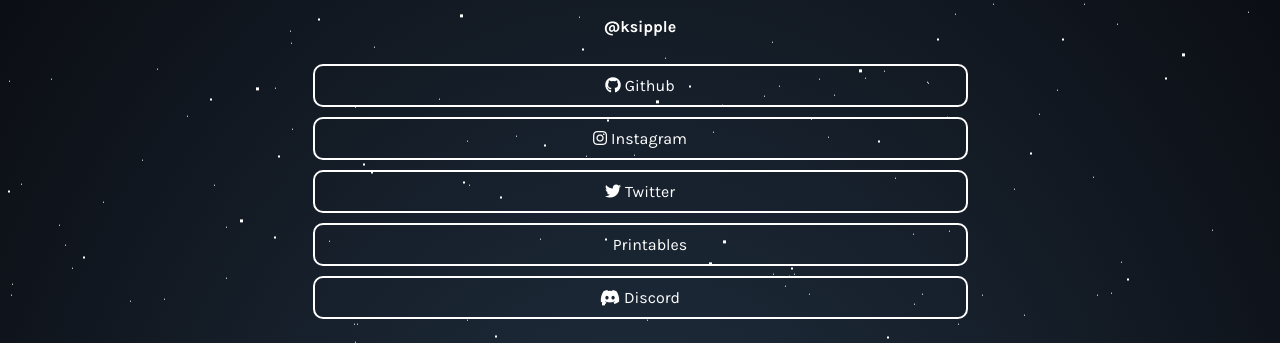
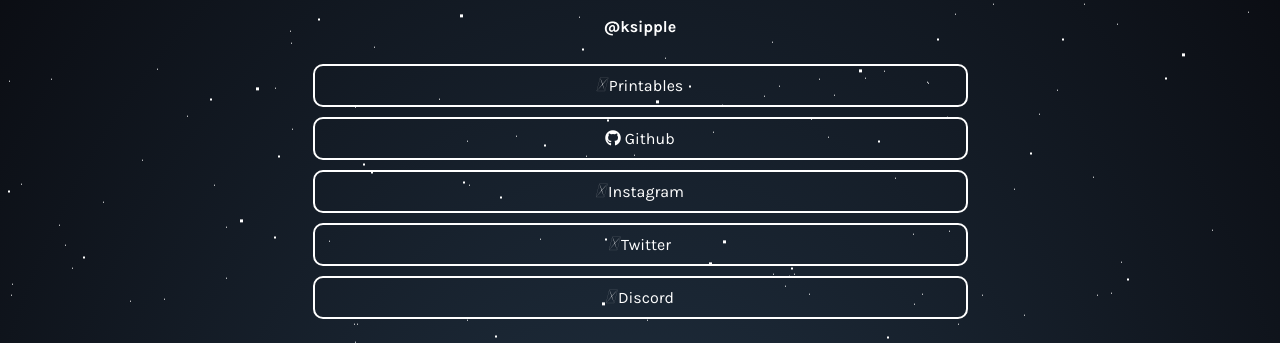
Before and after one commit to ksipple/mc.sippleware.com, a plain HTML site: page index.html in a window 1280 px wide. Shown: the part 145-488 px from the top of the page. Drawn offline with Linux system fonts and the light colour scheme.

Commit message:
fa change

```diff
--- a/index.html
+++ b/index.html
@@ -44,6 +44,9 @@
     </div>
 
     <div id="links">
+      <a class="link" href="https://www.printables.com/@sipple" target="_blank">
+        <i class="fa-solid fa-cube">&nbsp;</i>Printables
+      </a>
       <a class="link" href="https://github.com/ksipple" target="_blank">
         <i class="fab fa-github">&nbsp;</i>Github
       </a>
@@ -54,16 +57,13 @@
         <i class="fab fa-facebook">&nbsp;</i>Facebook
       </a>-->
       <a class="link" href="https://instagram.com/ksipple" target="_blank">
-        <i class="fab fa-instagram">&nbsp;</i>Instagram
+        <i class="fa-solid fa-instagram">&nbsp;</i>Instagram
       </a>
       <a class="link" href="https://twitter.com/sipple" target="_blank">
-        <i class="fab fa-twitter">&nbsp;</i>Twitter
-      </a>
-      <a class="link" href="https://www.printables.com/@sipple" target="_blank">
-        <i class="fab fa-cube">&nbsp;</i>Printables
+        <i class="fa-solid fa-twitter">&nbsp;</i>Twitter
       </a>
       <a class="link" href="https://discord.com/users/ksipple" target="_blank">
-        <i class="fab fa-discord">&nbsp;</i>Discord
+        <i class="fa-solid fa-discord">&nbsp;</i>Discord
       </a>
     </div>
 
```
